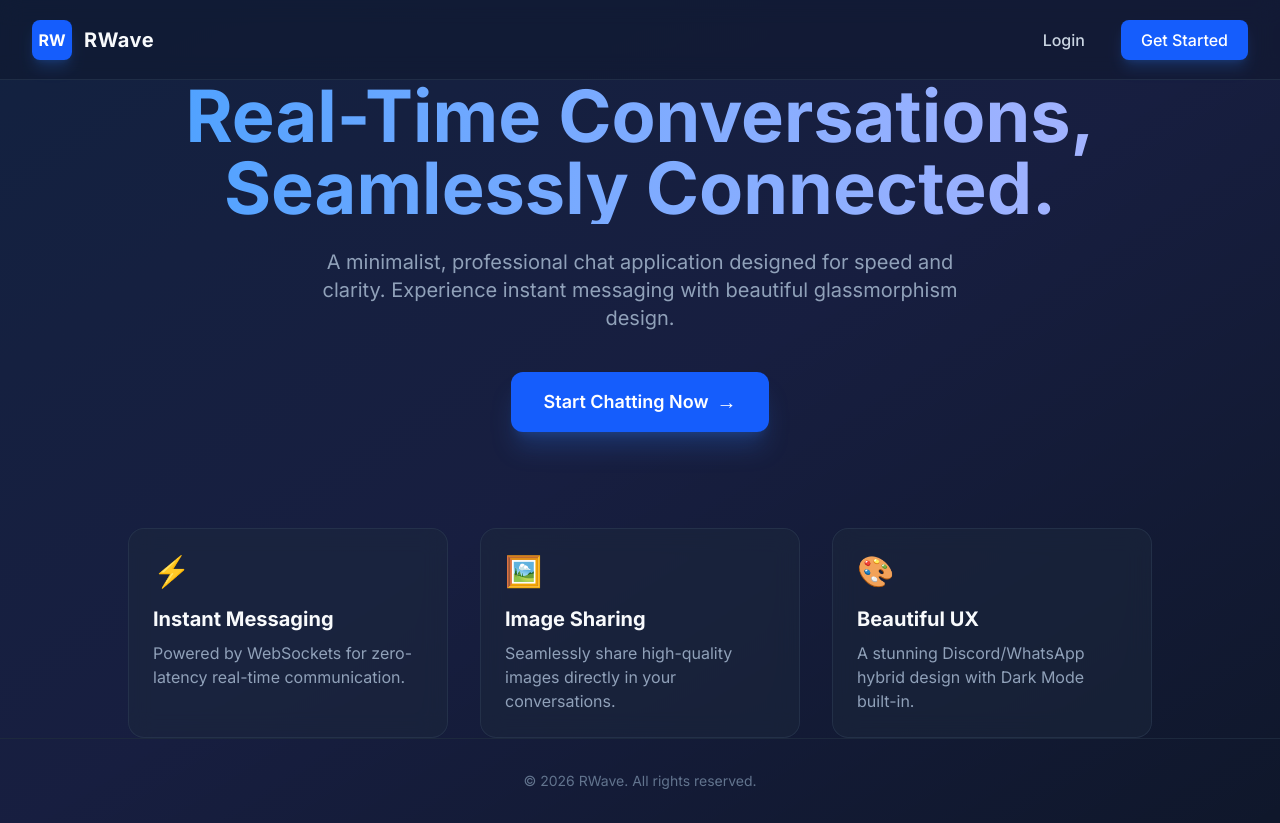
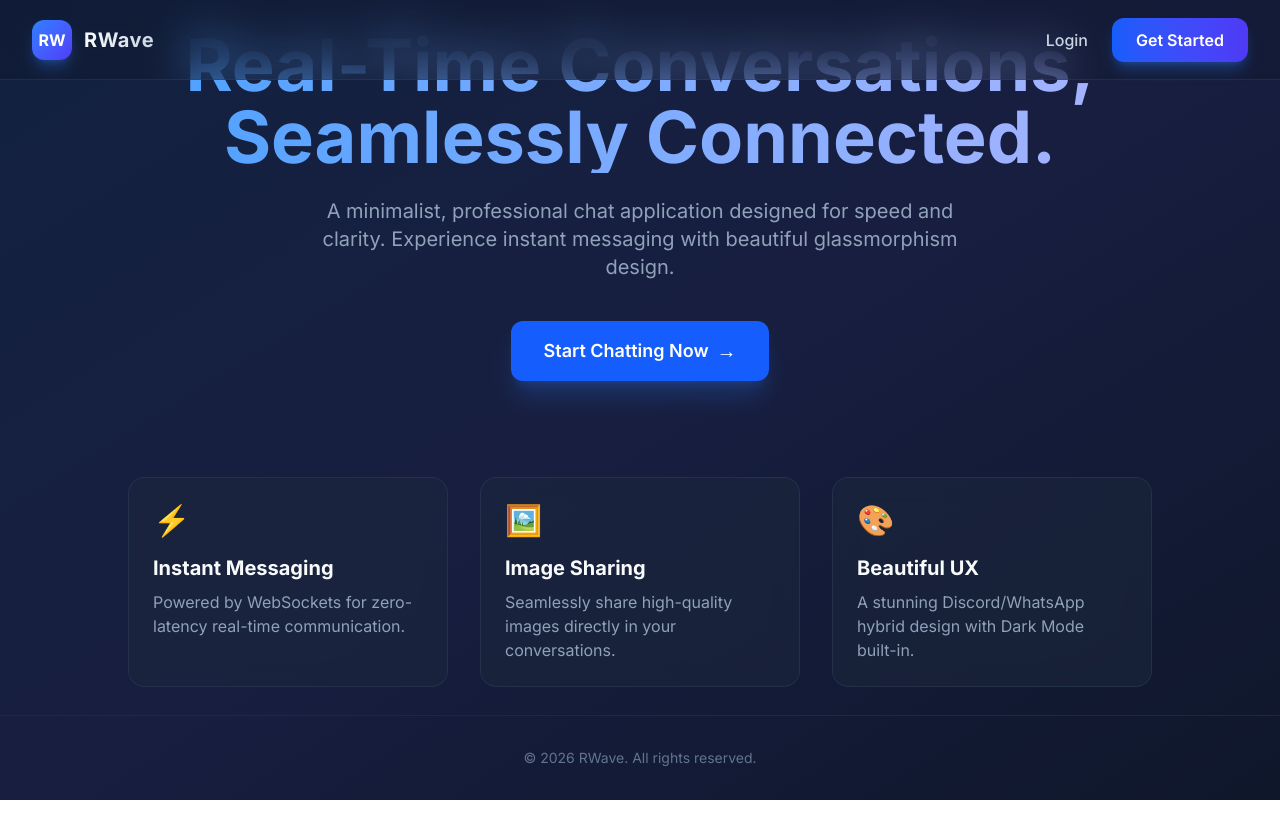
Before and after one commit to rajkumarvns/RWave, a React (Vite) app in the folder client/: page / in a window 1280 px wide. After the commit the page ends 800 px from the top, so only its background shows below. Built offline with nearby package versions, Linux system fonts and the light colour scheme; no server answers.

Commit message:
feat: Enhance navbar styles for Landing, Profile, and Settings pages

```diff
--- a/client/src/pages/Landing.jsx
+++ b/client/src/pages/Landing.jsx
@@ -14,25 +14,25 @@ const Landing = () => {
       <div className="absolute top-0 left-0 w-full h-full opacity-10 bg-linear-to-br from-blue-500 via-indigo-500 to-transparent pointer-events-none" />
 
       {/* Navbar */}
-      <nav className="h-20 border-b border-slate-700/50 flex items-center justify-between px-8 bg-slate-900/50 glass-panel z-10">
-        <div className="flex items-center gap-3">
-          <div className="w-10 h-10 bg-blue-600 rounded-lg flex items-center justify-center font-bold text-white shadow-lg shadow-blue-500/20">
+      <nav className="fixed top-0 left-0 w-full h-20 border-b border-slate-700/50 flex items-center justify-between px-8 bg-slate-900/40 backdrop-blur-xl z-50 transition-all duration-300">
+        <div className="flex items-center gap-3 group cursor-pointer">
+          <div className="w-10 h-10 bg-linear-to-br from-blue-500 to-indigo-600 rounded-xl flex items-center justify-center font-bold text-white shadow-lg shadow-blue-500/30 group-hover:scale-105 group-hover:shadow-blue-500/50 transition-all duration-300">
             RW
           </div>
-          <span className="text-xl font-bold text-slate-50 tracking-wide">
+          <span className="text-xl font-extrabold text-transparent bg-clip-text bg-linear-to-r from-slate-50 to-slate-300 tracking-wide group-hover:text-white transition-colors duration-300">
             RWave
           </span>
         </div>
-        <div className="flex gap-4">
+        <div className="flex items-center gap-6">
           <Link
             to="/login"
-            className="px-5 py-2 text-slate-300 hover:text-white transition-colors font-medium"
+            className="text-slate-300 hover:text-white transition-colors font-medium relative after:absolute after:-bottom-1 after:left-0 after:w-0 after:h-0.5 after:bg-blue-400 after:transition-all after:duration-300 hover:after:w-full"
           >
             Login
           </Link>
           <Link
             to="/register"
-            className="px-5 py-2 bg-blue-600 hover:bg-blue-500 text-white rounded-lg transition-all shadow-lg shadow-blue-500/20 font-medium"
+            className="px-6 py-2.5 bg-linear-to-r from-blue-600 to-indigo-600 hover:from-blue-500 hover:to-indigo-500 text-white rounded-xl transition-all duration-300 shadow-lg shadow-blue-500/30 hover:shadow-blue-500/50 font-semibold transform hover:-translate-y-0.5"
           >
             Get Started
           </Link>
--- a/client/src/pages/Profile.jsx
+++ b/client/src/pages/Profile.jsx
@@ -91,19 +91,20 @@ const Profile = () => {
       <div className="absolute top-0 left-0 w-full h-full opacity-5 bg-linear-to-b from-blue-500 to-transparent pointer-events-none" />
 
       {/* Navbar */}
-      <div className="h-16 border-b border-slate-200 dark:border-slate-700/50 flex items-center px-6 bg-white/90 dark:bg-slate-800/90 backdrop-blur-md z-10 shadow-sm transition-colors duration-300">
+      <div className="fixed top-0 left-0 w-full h-16 border-b border-slate-200/50 dark:border-slate-700/50 flex items-center px-6 bg-white/60 dark:bg-slate-900/60 backdrop-blur-xl z-50 shadow-sm transition-colors duration-300">
         <Link
           to="/chat"
-          className="text-slate-600 dark:text-slate-400 hover:text-blue-500 flex items-center gap-2 transition-colors font-medium"
+          className="group flex items-center gap-2 px-4 py-2 rounded-xl text-slate-600 dark:text-slate-400 hover:text-blue-600 dark:hover:text-blue-400 hover:bg-slate-100 dark:hover:bg-slate-800/50 transition-all duration-300 font-medium"
         >
-          <span>← Back to Chat</span>
+          <span className="transform group-hover:-translate-x-1 transition-transform duration-300">←</span>
+          <span>Back to Chat</span>
         </Link>
-        <h1 className="ml-8 text-xl font-bold text-slate-900 dark:text-slate-50 transition-colors duration-300">
+        <h1 className="ml-8 text-xl font-bold bg-clip-text text-transparent bg-linear-to-r from-slate-800 to-slate-500 dark:from-slate-50 dark:to-slate-300 transition-colors duration-300">
           Your Profile
         </h1>
       </div>
 
-      <div className="flex-1 overflow-y-auto p-8 flex justify-center z-10">
+      <div className="flex-1 overflow-y-auto pt-24 pb-8 px-8 flex justify-center z-10">
         <div className="w-full max-w-2xl">
           <div className="bg-white dark:bg-slate-800 p-8 rounded-3xl border border-slate-200 dark:border-slate-700/50 shadow-xl transition-colors duration-300">
 
--- a/client/src/pages/Settings.jsx
+++ b/client/src/pages/Settings.jsx
@@ -37,16 +37,17 @@ const Settings = () => {
       <div className="absolute top-0 left-0 w-full h-full opacity-5 bg-linear-to-b from-blue-500 to-transparent pointer-events-none" />
 
       {/* Navbar */}
-      <div className="h-16 border-b border-slate-200 dark:border-slate-700/50 flex items-center px-6 bg-white/80 dark:bg-slate-800/80 glass-panel z-10 shadow-sm transition-colors duration-300">
+      <div className="fixed top-0 left-0 w-full h-16 border-b border-slate-200/50 dark:border-slate-700/50 flex items-center px-6 bg-white/60 dark:bg-slate-900/60 backdrop-blur-xl z-50 shadow-sm transition-colors duration-300">
         <Link
           to="/chat"
-          className="text-slate-600 dark:text-slate-400 hover:text-blue-500 flex items-center gap-2 transition-colors"
+          className="group flex items-center gap-2 px-4 py-2 rounded-xl text-slate-600 dark:text-slate-400 hover:text-blue-600 dark:hover:text-blue-400 hover:bg-slate-100 dark:hover:bg-slate-800/50 transition-all duration-300 font-medium"
         >
-          <span>← Back to Chat</span>
+          <span className="transform group-hover:-translate-x-1 transition-transform duration-300">←</span>
+          <span>Back to Chat</span>
         </Link>
       </div>
 
-      <div className="flex-1 overflow-y-auto p-8 flex justify-center z-10">
+      <div className="flex-1 overflow-y-auto pt-24 pb-8 px-8 flex justify-center z-10">
         <div className="w-full max-w-md">
           <h1 className="text-3xl font-bold text-slate-900 dark:text-slate-50 mb-8 transition-colors duration-300">
             App Settings
```
